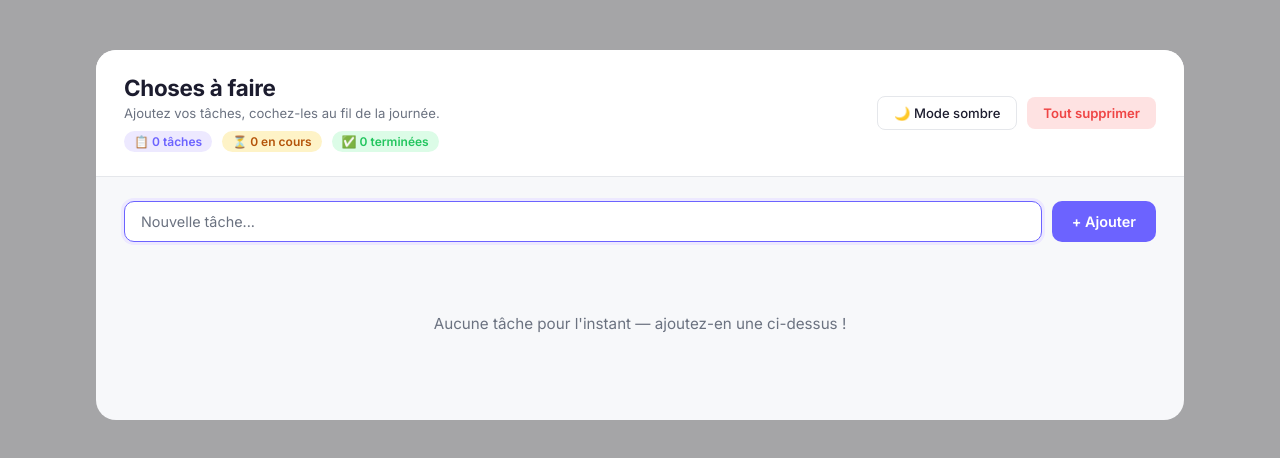
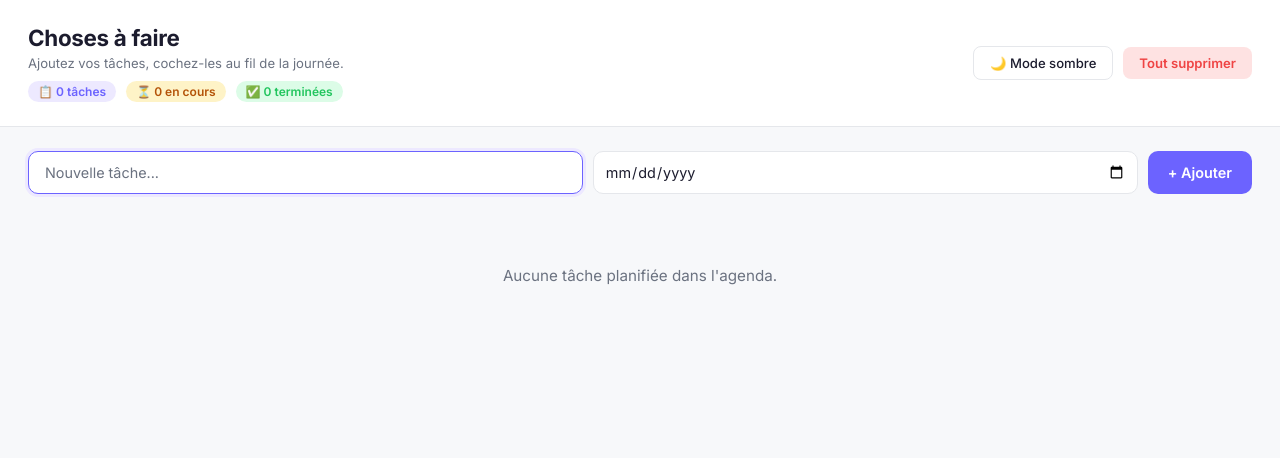
Before and after one commit to LohanVapaille/tasks-list, a React (Vite) app: page / in a window 1280 px wide. Shown: the top 458 px of the page. Built offline with nearby package versions, Linux system fonts and the light colour scheme.

Commit message:
ajout systeme d'echeance

```diff
--- a/src/App.css
+++ b/src/App.css
@@ -19,15 +19,19 @@
   --radius: 12px;
 
   font-family: "Inter", sans-serif;
-  width: 85%;
-  margin: auto;
+  width: 100vw;
+  height: 100vh;
+  margin: 0;
+
   background-color: var(--bg-color);
   color: var(--text-primary);
-  border-radius: 20px;
+  border-radius: 0px; /* Supprimé pour l'effet plein écran */
   transition:
     background-color 0.3s ease,
     color 0.3s ease;
   overflow: hidden;
+  display: flex;
+  flex-direction: column;
 }
 
 /* ─── Thème sombre ──────────────────────────────────────────── */
@@ -155,6 +159,8 @@ header p {
 /* ─── Main ──────────────────────────────────────────────────── */
 main {
   padding: 24px 28px;
+  flex: 1;
+  overflow-y: auto; /* Permet de scroller uniquement dans la liste si besoin */
 }
 
 /* ─── Formulaire d'ajout ────────────────────────────────────── */
--- a/src/components/NoteForm.jsx
+++ b/src/components/NoteForm.jsx
@@ -1,8 +1,10 @@
+// NoteForm.jsx
 import { useState, useRef, useEffect } from "react";
 import useAppContext from "../context/useAppContext";
 
 const NoteForm = () => {
   const [content, setContent] = useState("");
+  const [date, setDate] = useState(""); // Nouvel état pour la date
   const [error, setError] = useState("");
   const inputRef = useRef(null);
   const { addNote } = useAppContext();
@@ -18,9 +20,14 @@ const NoteForm = () => {
       setError("La tâche doit contenir au moins 3 caractères.");
       return;
     }
+    if (!date) {
+      setError("Veuillez sélectionner une date pour l'agenda.");
+      return;
+    }
 
-    addNote(content.trim());
+    addNote(content.trim(), date); // Envoi du texte et de la date
     setContent("");
+    setDate("");
     setError("");
     inputRef.current.focus();
   };
@@ -38,6 +45,18 @@ const NoteForm = () => {
           }}
           placeholder="Nouvelle tâche..."
         />
+        <input
+          type="date"
+          value={date}
+          onChange={(e) => setDate(e.target.value)}
+          style={{
+            padding: "11px",
+            borderRadius: "10px",
+            border: "1.5px solid var(--border)",
+            background: "var(--surface)",
+            color: "var(--text-primary)",
+          }}
+        />
         <button type="submit">+ Ajouter</button>
       </form>
       {error && <p className="error">{error}</p>}
--- a/src/components/NoteList.jsx
+++ b/src/components/NoteList.jsx
@@ -1,3 +1,4 @@
+// NoteList.jsx
 import { useState } from "react";
 import useAppContext from "../context/useAppContext";
 
@@ -13,17 +14,11 @@ const NoteCard = ({ note }) => {
     setIsEditing(false);
   };
 
-  const handleCancel = () => {
-    setDraft(note.text);
-    setIsEditing(false);
-  };
-
-  const handleKeyDown = (e) => {
-    if (e.key === "Enter" && !e.shiftKey) {
-      e.preventDefault();
-      handleSave();
-    }
-    if (e.key === "Escape") handleCancel();
+  // Formater la date en français pour l'affichage (ex: 17/06/2026)
+  const formatDate = (dateString) => {
+    if (!dateString) return "";
+    const [year, month, day] = dateString.split("-");
+    return `${day}/${month}/${year}`;
   };
 
   return (
@@ -34,23 +29,35 @@ const NoteCard = ({ note }) => {
           className="task-checkbox"
           checked={note.completed}
           onChange={() => toggleComplete(note.id)}
-          title={
-            note.completed ? "Marquer comme non faite" : "Marquer comme faite"
-          }
         />
 
+        <div style={{ display: "flex", flexDirection: "column", flex: 1 }}>
           {isEditing ? (
             <textarea
               className="edit-input"
               value={draft}
               onChange={(e) => setDraft(e.target.value)}
-            onKeyDown={handleKeyDown}
               autoFocus
               rows={2}
             />
           ) : (
+            <>
               <span className="note-text">{note.text}</span>
+              {note.date && (
+                <span
+                  style={{
+                    fontSize: "0.75rem",
+                    color: "var(--accent)",
+                    fontWeight: "600",
+                    marginTop: "4px",
+                  }}
+                >
+                  📅 Échéance : {formatDate(note.date)}
+                </span>
               )}
+            </>
+          )}
+        </div>
       </div>
 
       <div className="note-card-actions">
@@ -59,7 +66,10 @@ const NoteCard = ({ note }) => {
             <button className="btn-icon btn-save" onClick={handleSave}>
               ✓ Enregistrer
             </button>
-            <button className="btn-icon btn-cancel" onClick={handleCancel}>
+            <button
+              className="btn-icon btn-cancel"
+              onClick={() => setIsEditing(false)}
+            >
               Annuler
             </button>
           </>
@@ -69,18 +79,12 @@ const NoteCard = ({ note }) => {
               className="btn-icon btn-edit"
               onClick={() => setIsEditing(true)}
               disabled={note.completed}
-              title={
-                note.completed
-                  ? "Impossible de modifier une tâche terminée"
-                  : "Modifier"
-              }
             >
               ✏️ Modifier
             </button>
             <button
               className="btn-icon btn-delete"
               onClick={() => deleteNote(note.id)}
-              title="Supprimer"
             >
               🗑 Supprimer
             </button>
@@ -96,15 +100,23 @@ const NoteList = () => {
 
   if (notes.length === 0) {
     return (
-      <p className="empty-message">
-        Aucune tâche pour l'instant — ajoutez-en une ci-dessus !
-      </p>
+      <p className="empty-message">Aucune tâche planifiée dans l'agenda.</p>
     );
   }
 
+  // TRI DE L'AGENDA : Du plus proche (le plus tôt) au plus lointain (le plus tard)
+  const sortedNotes = [...notes].sort((a, b) => {
+    // Si une tâche n'a pas de date, on la pousse à la fin
+    if (!a.date) return 1;
+    if (!b.date) return -1;
+
+    // Comparaison des chaînes de caractères "YYYY-MM-DD"
+    return a.date.localeCompare(b.date);
+  });
+
   return (
     <div className="note-grid">
-      {notes.map((note) => (
+      {sortedNotes.map((note) => (
         <NoteCard key={note.id} note={note} />
       ))}
     </div>
--- a/src/context/AppContext.jsx
+++ b/src/context/AppContext.jsx
@@ -13,12 +13,15 @@ const createInitialState = () => {
 
 const appReducer = (state, action) => {
   switch (action.type) {
+    // Trouve le case "ADD_NOTE" dans ton appReducer et remplace-le :
     case "ADD_NOTE": {
       const newNote = {
         id: Date.now(),
-        text: action.payload,
+        text: action.payload.text,
+        date: action.payload.date, // Ajout de la date cible
         completed: false,
       };
+      // Optionnel : tu peux laisser le tri se faire au rendu ou directement à l'insertion
       return { ...state, notes: [newNote, ...state.notes] };
     }
 
@@ -71,7 +74,8 @@ const AppProvider = ({ children }) => {
     createInitialState,
   );
 
-  const addNote = (text) => dispatch({ type: "ADD_NOTE", payload: text });
+  const addNote = (text, date) =>
+    dispatch({ type: "ADD_NOTE", payload: { text, date } });
   const toggleComplete = (id) => dispatch({ type: "TOGGLE_NOTE", payload: id });
   const editNote = (id, text) =>
     dispatch({ type: "EDIT_NOTE", payload: { id, text } });
--- a/src/index.css
+++ b/src/index.css
@@ -1,25 +1,10 @@
-/* Styles globaux appliqués à toute la page */
-body {
+/* index.css */
+body,
+#root {
   margin: 0;
-  font-family: "Segoe UI", Tahoma, Geneva, Verdana, sans-serif;
-  display: flex;
-
-  justify-content: center;
-  align-items: center;
-
-  background-color: rgb(165, 165, 167);
+  padding: 0;
+  width: 100vw;
+  height: 100vh;
+  overflow: hidden;
+  background-color: #12121a;
 }
-
-/* Zone dans laquelle React monte l'application */
-#root {
-  width: 100%;
-  display: flex;
-  justify-content: center;
-  align-items: center;
-  margin-top: 50px;
-}
-
-/* Padding de la zone principale sous l'entête */
-main {
-  padding: 20px;
-}
```
Lines whose indentation alone changed are shown as unchanged.
